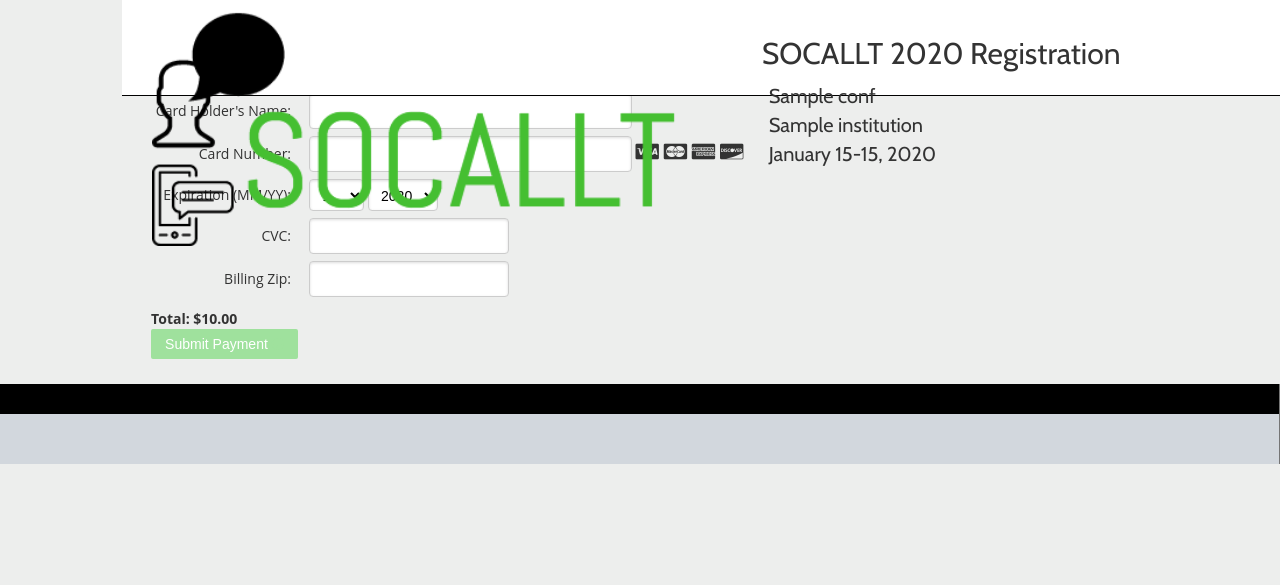
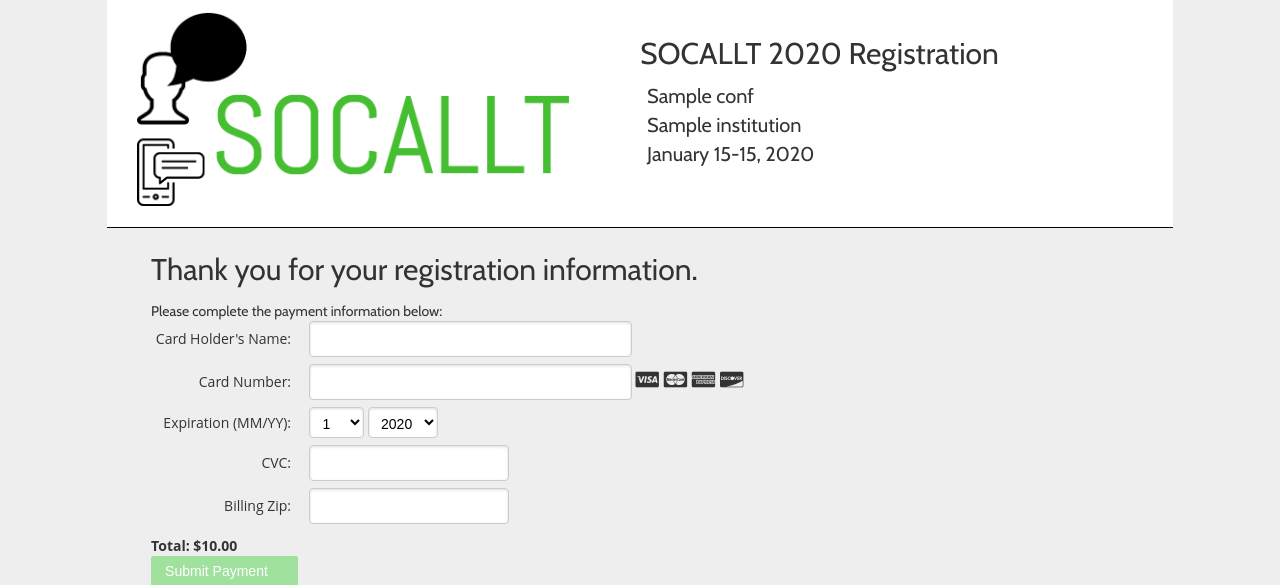
Before and after one commit to Open-Conference-App/open_conference_app, a Python web app: template OCAPP/assets/templates/credit_card.html in a window 1280 px wide. Shown: the top 585 px of the page. Run offline with Jinja, Linux system fonts and the light colour scheme; the template is opened without the code that fills it: most values are stand-ins (such as "Sample title", 1, 10 or a date in 2020); some libraries are stand-ins or nearby versions; some web fonts are replaced.

Commit message:
forgot one file

```diff
--- a/OCAPP/assets/static/css/styles.css
+++ b/OCAPP/assets/static/css/styles.css
@@ -82,9 +82,9 @@ input.form-input.invalid {
 
 .header {
 	border-bottom: 1px solid black;
-	margin-left: 15px;
-	position: fixed;
-	height: 12vh;
+	/*margin-left: 15px;*/
+	/*position: fixed;*/
+	/*height: 12vh;*/
 }
 
 
```
